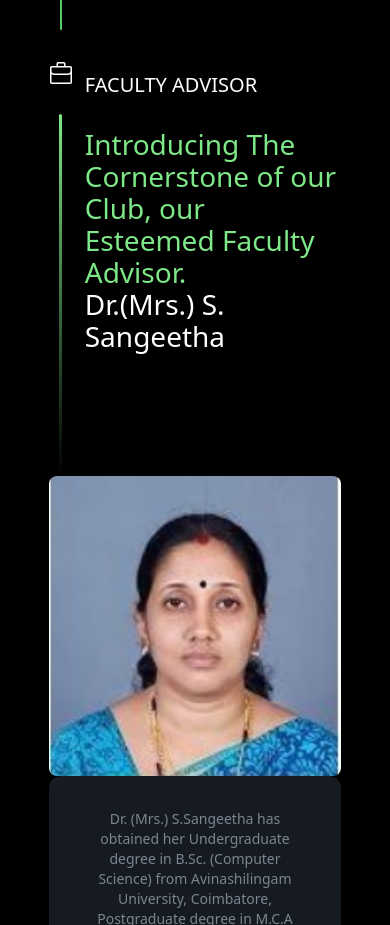
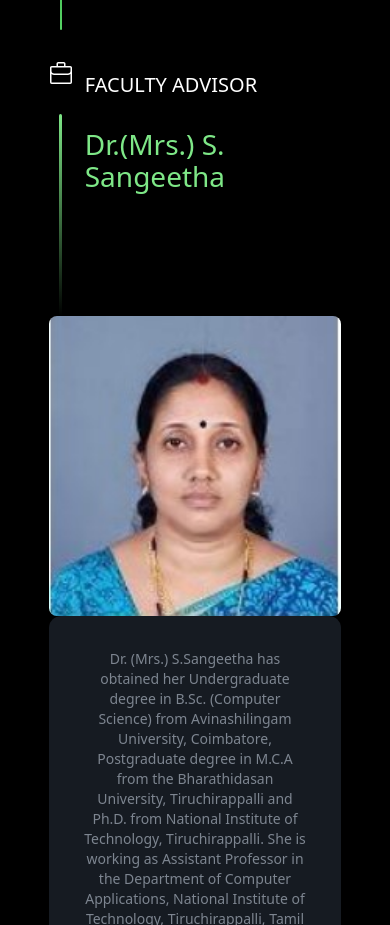
Before and after one commit to AI-NLP-Club-NIT-Trichy/AI-NLP-NITT, a React (Vite) app: page /about in a window 390 px wide. Shown: the part 900-1825 px from the top of the page. Built offline with nearby package versions, Linux system fonts and the light colour scheme.

Commit message:
changes to responsiveness added

```diff
--- a/src/components/About.jsx
+++ b/src/components/About.jsx
@@ -17,8 +17,7 @@ const Faculty = (props) => {
         <div className='md:w-10/12 mb-24 mt-10'>
           <motion.div initial={{ opacity: 0 }} whileInView={{ opacity: 1 }} transition={{ delay: 0.4, duration: 0.3 }} viewport={{ once: false }} className="text-[20px] md:text-2xl mb-7 font-medium text-white js-build-in-item build-in-slideX-left build-in-animate" style={{ transitionDelay: '200ms' }}>FACULTY ADVISOR</motion.div>
           <motion.h3 initial={{ opacity: 0 }} whileInView={{ opacity: 1 }} transition={{ delay: 0.5, duration: 0.3 }} viewport={{ once: false }} className="text-[28px] md:text-[40px] max-md:leading-8 max-lg:leading-10 lg:text-5xl mb-7 font-medium text-white js-build-in-item build-in-slideX-left build-in-animate" style={{ transitionDelay: '300ms' }}>
-            <span className="text-[#7ee787]">Introducing The Cornerstone of our Club, our Esteemed Faculty Advisor. </span><br />
-            Dr.(Mrs.) S. Sangeetha
+            <span className='text-[#7ee787]'>Dr.(Mrs.) S. Sangeetha</span>
           </motion.h3>
         </div>
       </div>
```
